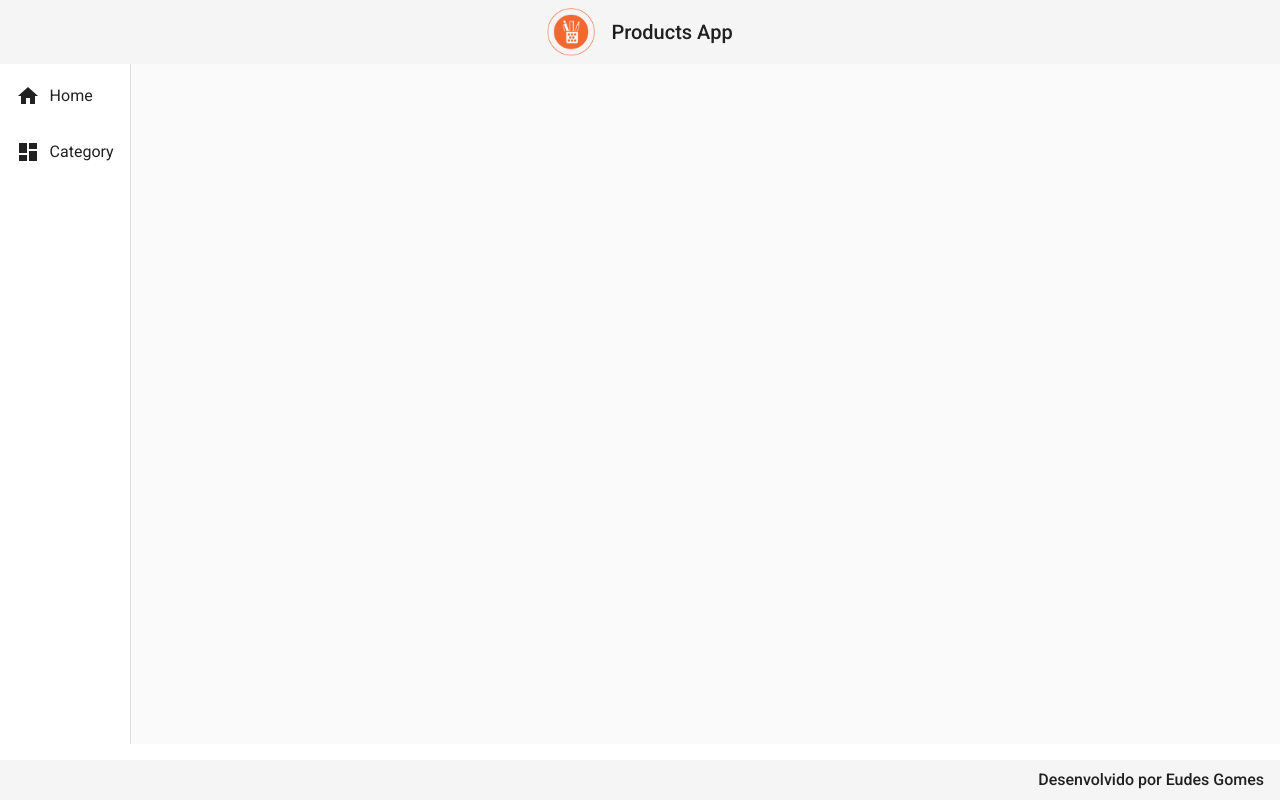
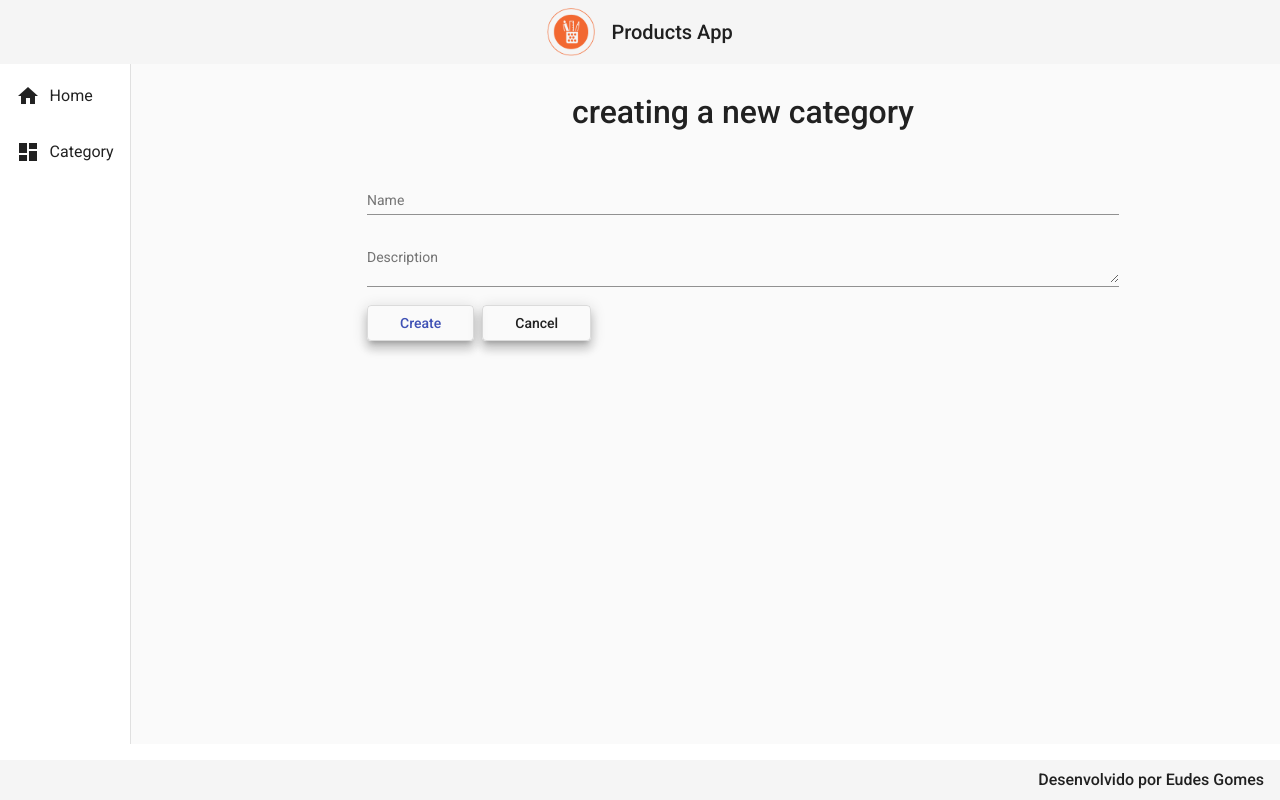
Before and after one commit to EudesGomes017/Projeto-FrontEnd-Angular, an Angular app: page /categorias/create in a window 1280 px wide. Before the commit this address led to /. Built offline with nearby package versions, Linux system fonts and the light colour scheme.

Commit message:
Metodo Create

```diff
--- a/src/app/app-routing.module.ts
+++ b/src/app/app-routing.module.ts
@@ -1,3 +1,4 @@
+import { CategoriaCreateComponent } from './components/views/categoria/categoria-create/categoria-create.component';
 import { CategoryReadComponent } from './components/views/categoria/category-read/category-read.component';
 import { HomeComponent } from './components/views/home/home.component';
 import { NgModule, Component } from '@angular/core';
@@ -11,6 +12,11 @@
   {
     path: 'categorias',
     component: CategoryReadComponent
+  },
+
+  {
+    path: 'categorias/create',
+    component: CategoriaCreateComponent
   }
 ];
 
--- /dev/null
+++ b/src/app/components/views/categoria/categoria-create/categoria-create.component.css
@@ -0,0 +1,27 @@
+form {
+    text-align: center;
+    width: 70%;
+    margin: 2rem auto 0 auto;
+
+}
+
+h1 {
+    font-size: 2rem;
+    font-weight: 500;
+    margin-bottom: 3rem;
+}
+
+.form {
+    width: 100%;
+}
+
+.buttons {
+    width: 100%;
+    text-align:start; /*alinhar no início do lado esquerdo*/
+}
+
+button {
+    margin-right: .5rem;
+    padding-right: 2rem;
+    padding-left: 2rem;
+}
--- /dev/null
+++ b/src/app/components/views/categoria/categoria-create/categoria-create.component.html
@@ -0,0 +1,19 @@
+<form>
+    <h1>creating a new category</h1>
+
+    <mat-form-field class="form">
+        <mat-label>Name</mat-label>
+        <input matInput [(ngModel)]="categoria.name" type="text" name="name" placeholder="Ex:Products">
+    </mat-form-field>
+
+    <mat-form-field class="form">
+        <mat-label>Description</mat-label>
+        <textarea matInput [(ngModel)]="categoria.description" type="text" name="descricao" placeholder="Ex:Description"></textarea>
+    </mat-form-field>
+
+
+    <div class="buttons">
+        <button (click)="create()" class="mat-elevation-z8" mat-stroked-button color="primary">Create</button>
+        <button class="mat-elevation-z8" mat-stroked-button color="war">Cancel</button>
+    </div>
+</form>
--- /dev/null
+++ b/src/app/components/views/categoria/categoria-create/categoria-create.component.ts
@@ -0,0 +1,37 @@
+import { Categoria } from './../category.model';
+import { CategoriaService } from './../categoria.service';
+import { Component, OnInit } from '@angular/core';
+import { Router } from '@angular/router';
+
+@Component({
+  selector: 'app-categoria-create',
+  templateUrl: './categoria-create.component.html',
+  styleUrls: ['./categoria-create.component.css']
+})
+export class CategoriaCreateComponent implements OnInit {
+
+  categoria: Categoria = {
+    name: '',
+    description: ''
+  }
+
+  constructor(private service: CategoriaService, private router: Router) { }
+
+  ngOnInit(): void {
+  }
+
+
+  create(): void {
+    this.service.create(this.categoria).subscribe((respota) => {
+      console.log(respota)
+      this.router.navigate(['categorias'])
+      this.service.mensagem('category successfully created! ');
+    }, err => {
+      //for para pegar o a posição do vetor do error descrito no backAnd
+      for(let i  = 0; i < err.error.erros.lenght; i++) {
+        this.service.mensagem(err.error.erros[i].message);
+      }
+    })
+  }
+
+}
--- a/src/app/components/views/categoria/categoria.service.ts
+++ b/src/app/components/views/categoria/categoria.service.ts
@@ -4,6 +4,8 @@
 import { Injectable } from '@angular/core';
 import { Observable } from 'rxjs';
 import { environment } from 'src/environments/environment';
+import { MatSnackBar } from '@angular/material/snack-bar';
+import { validateHorizontalPosition } from '@angular/cdk/overlay';
 
 @Injectable({
   providedIn: 'root'
@@ -13,7 +15,7 @@
 
   baseUrl: String = environment.baseUrl
 
-  constructor(private http: HttpClient) { }
+  constructor(private http: HttpClient, private _snack: MatSnackBar) { }
 
   //lista todas as categorias do nosso backend
   findAll(): Observable<Categoria[]> {
@@ -21,6 +23,21 @@
     return this.http.get<Categoria[]>(url)
   }
 
+  create(categoria: Categoria): Observable<Categoria> {
+    const url =   `${this.baseUrl}/categorias`
+    return this.http.post<Categoria>(url, categoria);
+  }
+
+  mensagem(str: String): void {
+    this._snack.open(`${str}`, // mensagem para usuario
+     'ok', //quando clica no ok
+     {horizontalPosition: 'end', //ao final da tela
+     verticalPosition: 'top', // topo da tela
+     duration: 3000 // tempo que o snackbar vai fica na tela
+  })
+
+  }
+
 
 
 
--- a/src/app/components/views/categoria/category-read/category-read.component.html
+++ b/src/app/components/views/categoria/category-read/category-read.component.html
@@ -4,7 +4,7 @@
         <h1>Category</h1>
     </div>
 
-    <button class="mat-elevation-z8" mat-stroked-button color="primary">Create</button>
+    <button class="mat-elevation-z8" (click)="navegarParaCategoriaCreate()" mat-stroked-button color="primary">Create</button>
 
     <div class="mat-elevation-z8 content-table">
 
@@ -28,7 +28,7 @@
             <!-- Weight Column -->
             <ng-container matColumnDef="description">
               <th mat-header-cell *matHeaderCellDef> Description </th>
-              <td mat-cell *matCellDef="let row"> {{row.description}} </td>
+              <td mat-cell *matCellDef="let row"> {{ row.descricao }} </td>
             </ng-container>
 
             <ng-container matColumnDef="livros">
@@ -45,6 +45,7 @@
             <ng-container matColumnDef="action">
               <th class="mat-header" mat-header-cell *matHeaderCellDef> Action </th>
               <td mat-cell *matCellDef="let row">
+
                 <a class="edit" href="#">
                   <i class="material-icons">edit</i>
                 </a>
--- a/src/app/components/views/categoria/category-read/category-read.component.ts
+++ b/src/app/components/views/categoria/category-read/category-read.component.ts
@@ -1,4 +1,5 @@
 import { Component, OnInit } from '@angular/core';
+import { Router } from '@angular/router';
 import { CategoriaService } from '../categoria.service';
 import { Categoria } from '../category.model';
 
@@ -13,7 +14,7 @@
 
   displayedColumns: string[] = ['id', 'name', 'description', 'livros', 'action'];
 
-  constructor(private service: CategoriaService) { }
+  constructor(private service: CategoriaService, private router: Router) { }
 
   ngOnInit(): void {
     this.findAll();
@@ -27,4 +28,12 @@
   })
 }
 
+
+navegarParaCategoriaCreate() {
+  this.router.navigate(["categorias/create"])
 }
+
+
+
+
+}
--- a/src/app/components/views/categoria/category.model.ts
+++ b/src/app/components/views/categoria/category.model.ts
@@ -1,5 +1,5 @@
 export interface Categoria{
     id?: String;
     name: String;
-    descricao: String;
+    description: String;
 }
```
Also changed, not shown: src/app/app.module.ts (+11 -2 lines).
